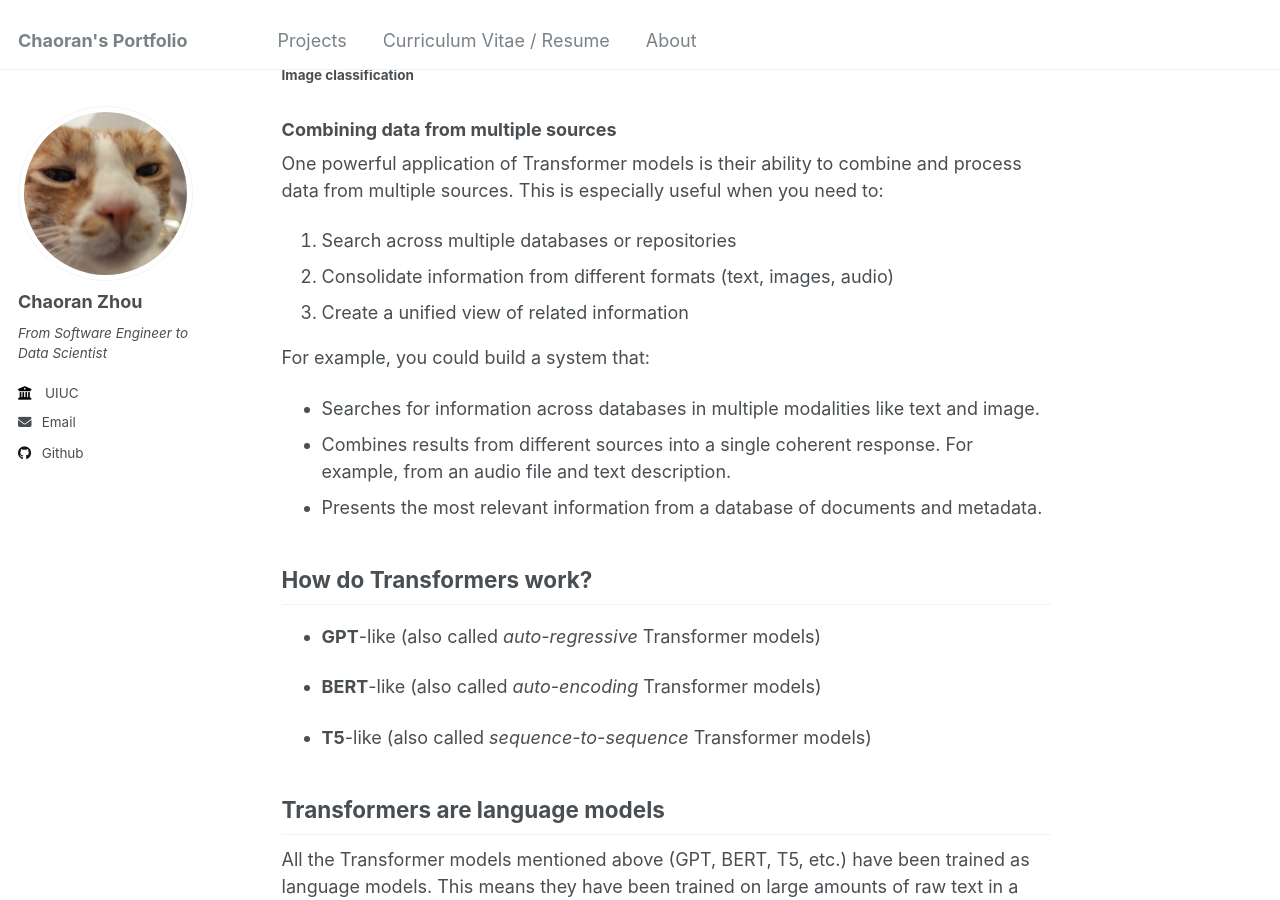
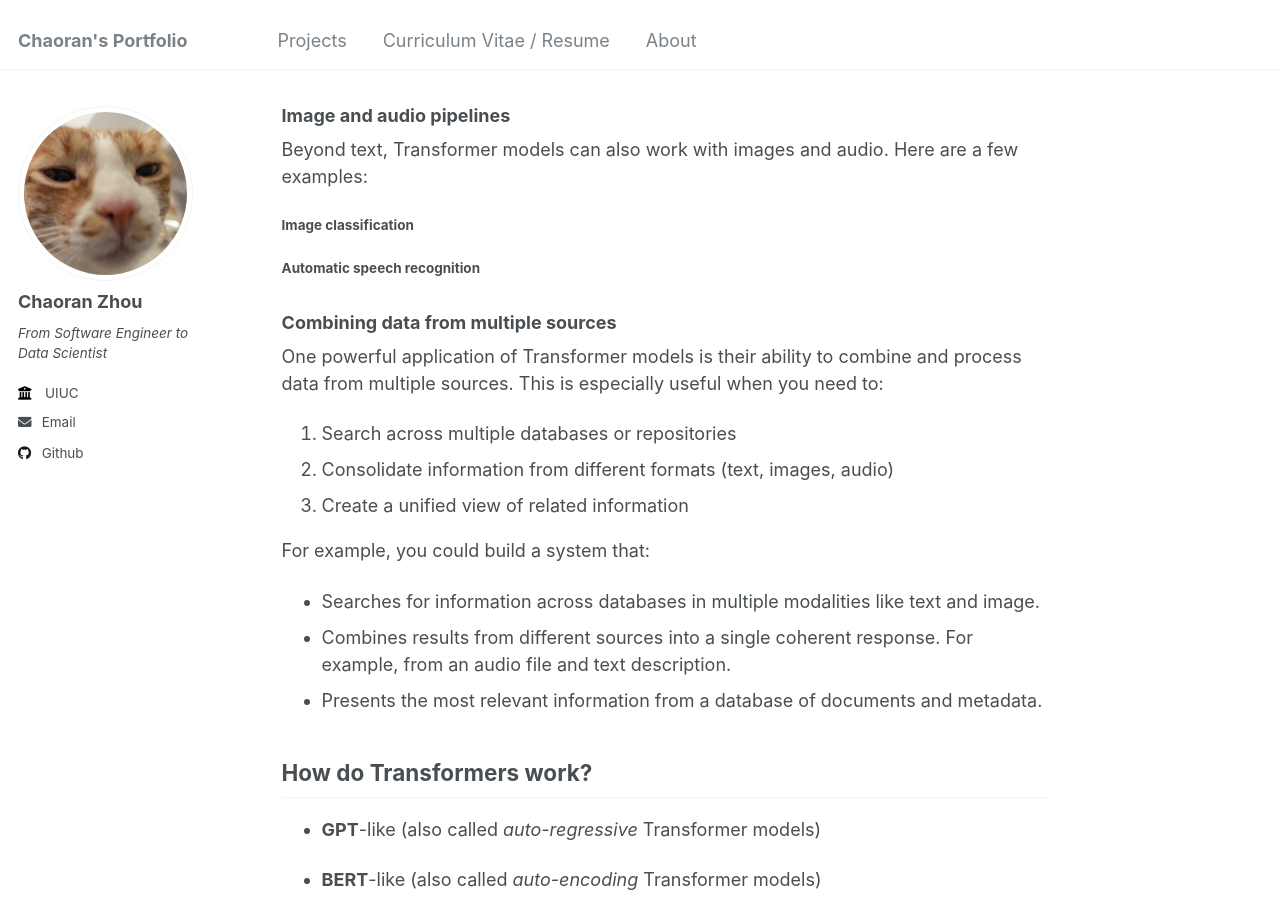
Before and after one commit to ranranrunforit/ranranrunforit.github.io, a Jekyll site: the page built from _projects/project-15.md, in a window 1280 px wide and 900 px high, scrolled down 5626 px. Built offline with Jekyll 4.4.1, drawn with Linux system fonts in a browser that asks for light colours.

Commit message:
Update project-15.md

```diff
--- a/_projects/project-15.md
+++ b/_projects/project-15.md
@@ -86,21 +86,21 @@
 
 Let’s explore some of these pipelines in more detail!
 
-#### Zero-shot classification
+### Zero-shot classification
 
 We’ll start by tackling a more challenging task where we need to classify texts that haven’t been labelled. This is a common scenario in real-world projects because annotating text is usually time-consuming and requires domain expertise. For this use case, the zero-shot-classification pipeline is very powerful: it allows you to specify which labels to use for the classification, so you don’t have to rely on the labels of the pretrained model. You’ve already seen how the model can classify a sentence as positive or negative using those two labels — but it can also classify the text using any other set of labels you like.
 
 This pipeline is called zero-shot because you don’t need to fine-tune the model on your data to use it. It can directly return probability scores for any list of labels you want!
 
 
-#### Text generation
+### Text generation
 
 Now let’s see how to use a pipeline to generate some text. The main idea here is that you provide a prompt and the model will auto-complete it by generating the remaining text. This is similar to the predictive text feature that is found on many phones. Text generation involves randomness, so it’s normal if you don’t get the same results as shown below.
 
 You can control how many different sequences are generated with the argument num_return_sequences and the total length of the output text with the argument max_length.
 
 
-#### Using any model from the Hub in a pipeline
+### Using any model from the Hub in a pipeline
 
 The previous examples used the default model for the task at hand, but you can also choose a particular model from the Hub to use in a pipeline for a specific task — say, text generation. Go to the Model Hub and click on the corresponding tag on the left to display only the supported models for that task. You should get to a page like this one.
 
@@ -110,19 +110,19 @@
 
 Once you select a model by clicking on it, you’ll see that there is a widget enabling you to try it directly online. This way you can quickly test the model’s capabilities before downloading it.
 
-#### Inference Providers
+### Inference Providers
 
 All the models can be tested directly through your browser using the Inference Providers, which is available on the Hugging Face website. You can play with the model directly on this page by inputting custom text and watching the model process the input data.
 
 Inference Providers that powers the widget is also available as a paid product, which comes in handy if you need it for your workflows. See the pricing page for more details.
 
-#### Mask filling
+### Mask filling
 
 The next pipeline you’ll try is fill-mask. The idea of this task is to fill in the blanks in a given text:
 
 The top_k argument controls how many possibilities you want to be displayed. Note that here the model fills in the special <mask> word, which is often referred to as a mask token. Other mask-filling models might have different mask tokens, so it’s always good to verify the proper mask word when exploring other models. One way to check it is by looking at the mask word used in the widget.
 
-#### Named entity recognition
+### Named entity recognition
 
 Named entity recognition (NER) is a task where the model has to find which parts of the input text correspond to entities such as persons, locations, or organizations. Let’s look at an example:
 
@@ -130,19 +130,19 @@
 
 We pass the option grouped_entities=True in the pipeline creation function to tell the pipeline to regroup together the parts of the sentence that correspond to the same entity: here the model correctly grouped “Hugging” and “Face” as a single organization, even though the name consists of multiple words. In fact, as we will see in the next chapter, the preprocessing even splits some words into smaller parts. For instance, Sylvain is split into four pieces: S, ##yl, ##va, and ##in. In the post-processing step, the pipeline successfully regrouped those pieces.
 
-#### Question answering
+### Question answering
 
 The question-answering pipeline answers questions using information from a given context:
 
 Note that this pipeline works by extracting information from the provided context; it does not generate the answer.
 
-#### Summarization
+### Summarization
 
 Summarization is the task of reducing a text into a shorter text while keeping all (or most) of the important aspects referenced in the text. Here’s an example:
 
 Like with text generation, you can specify a max_length or a min_length for the result.
 
-#### Translation
+### Translation
 
 For translation, you can use a default model if you provide a language pair in the task name (such as "translation_en_to_fr"), but the easiest way is to pick the model you want to use on the Model Hub. Here we’ll try translating from French to English:
 
@@ -152,6 +152,8 @@
 Beyond text, Transformer models can also work with images and audio. Here are a few examples:
 
 #### Image classification
+
+#### Automatic speech recognition
 
 ### Combining data from multiple sources
 
```
